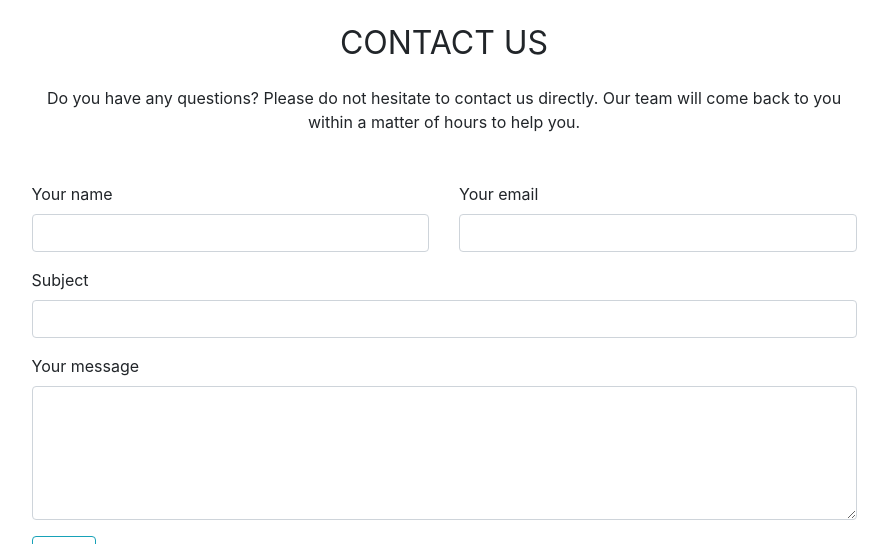
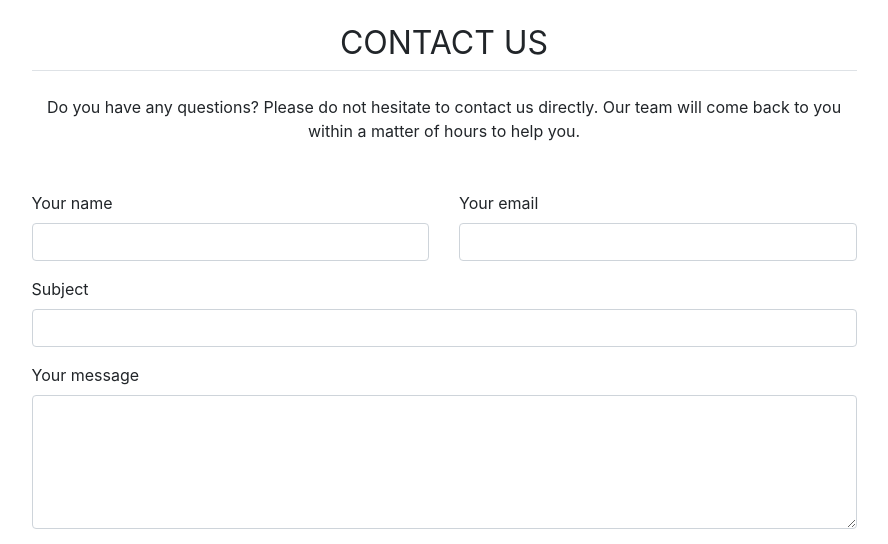
Before and after one commit to miko866/Django_Blog, a Django app: page /contact/ in a window 1280 px wide. Shown: the part 80-624 px from the top of the page, without its empty margins (196-1084 px from the left). Run offline with Django 3.2, Linux system fonts and the light colour scheme; some libraries are stand-ins or nearby versions.

Commit message:
Added border-bottom to title.

```diff
--- a/blog/templates/blog/contact.html
+++ b/blog/templates/blog/contact.html
@@ -11,7 +11,7 @@
       <!-- START Header -->
       <div class="col-md-9 mx-auto">
         <!-- Section heading -->
-        <h1 class="text-center my-4">Contact us</h1>
+        <h1 class="border-bottom text-center my-4 pb-2">Contact us</h1>
         <!-- Section description -->
         <p class="text-center w-responsive mx-auto mb-5">Do you have any questions? Please do not hesitate to contact us directly. Our team will come back to you within a matter of hours to help you.</p>
       </div>
--- a/blog/templates/blog/impressum.html
+++ b/blog/templates/blog/impressum.html
@@ -8,7 +8,7 @@
   <article role="impressum">
     <div class="row">
       <div class="col-md-9 mx-auto">
-        <h1 class="text-center my-4 pb-3">Impressum</h1>
+        <h1 class="border-bottom text-center my-4 pb-2">Impressum</h1>
         <div class="impressum-address pb-4">
           <address>
             Michal Durik <br>
```
